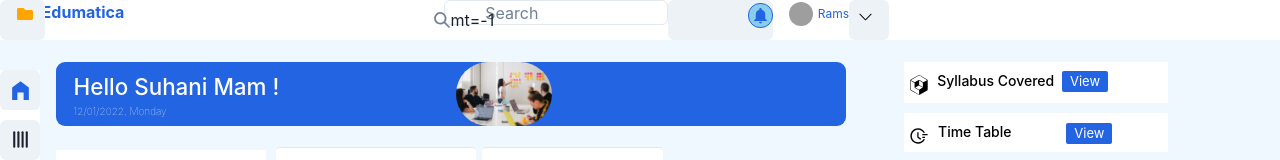
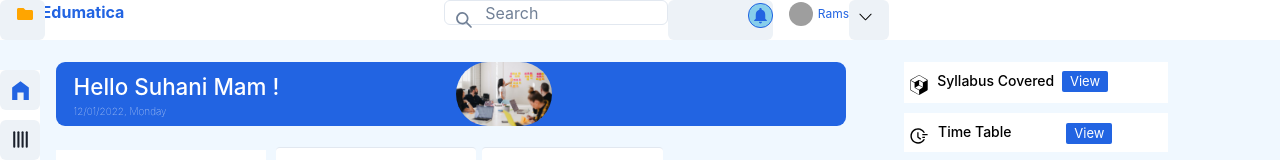
Before and after one commit to saravanakumaranish/college_project1, a Next.js app: page / in a window 1280 px wide. Shown: the top 160 px of the page. Built offline with nearby package versions, Linux system fonts and the light colour scheme; grey boxes are pictures that could not be loaded.

Commit message:
search bar

```diff
--- a/pages/index.js
+++ b/pages/index.js
@@ -35,7 +35,7 @@ const Home=() => {
   const breakPoints = [
     // {width:1,itemsToShow:1},
 
-    // {width:768,itemsToShow:3},
+    // {width:768,itemsToShow:4},
     {width:1200,itemsToShow:4}
   ];
 
@@ -58,7 +58,7 @@ const Home=() => {
     <InputLeftElement
       pointerEvents='none'>
       <SearchIcon color='gray.500' />
-      mt={-1}
+
       </InputLeftElement>
 
    <Input className='typing'
```
